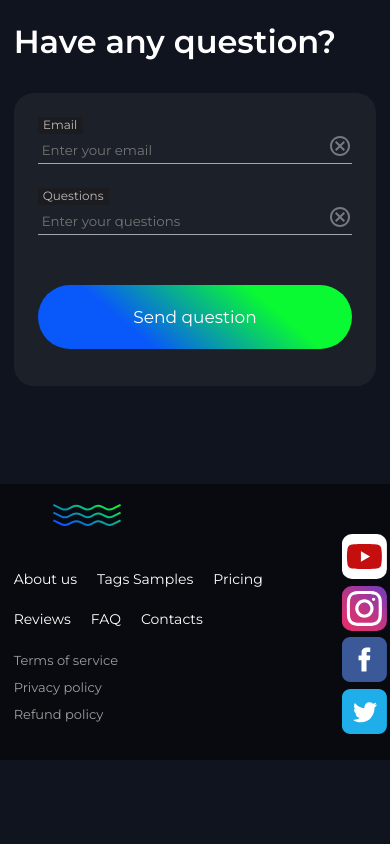
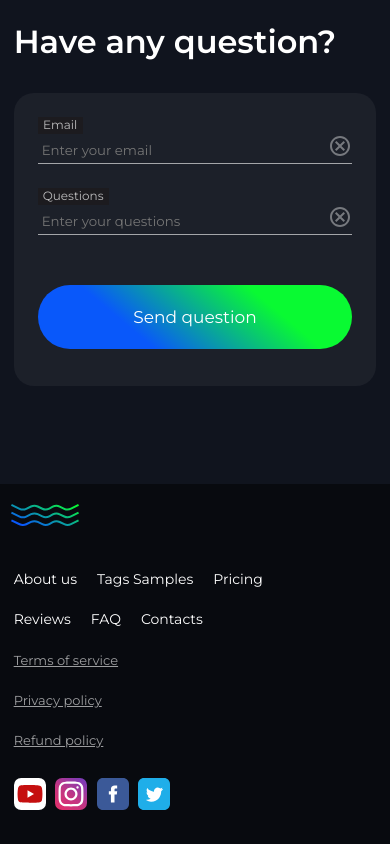
Before and after one commit to DmitryKonovets0/Voice-Tag-Lab, a React (Create React App) app: page / in a window 390 px wide. Shown: the part 7843-8687 px from the top of the page. Before the commit the page ends 8603 px from the top, so only its background shows below. Built offline with nearby package versions, Linux system fonts and the light colour scheme.

Commit message:
Complete media styles in last section

```diff
--- a/src/components/footer/footer-media.scss
+++ b/src/components/footer/footer-media.scss
@@ -100,3 +100,40 @@
     }
   }
 }
+@media (max-width: 425px) {
+  .footer{
+    height: 360px;
+    &__logo{
+      left: 11px;
+    }
+    &__link {
+      &-wrapper {
+      gap: 24px;
+      }
+    }
+    &__social {
+      &-item{
+        width: 32px;
+      }
+      &-wrapper {
+        width: 156px;
+        bottom: 34px;
+        top: auto;
+        left: 14px;
+        right: auto;
+        flex-direction: row;
+        height: auto;
+        transform: none;
+      }
+    }
+    &__text{
+      &_wrapper{
+        .mobile{
+          &:nth-child(1){
+            margin-bottom: 32px;
+          }
+        }
+      }
+    }
+  }
+}
--- a/src/components/footer/footer.scss
+++ b/src/components/footer/footer.scss
@@ -36,6 +36,7 @@
     color: #fff;
     opacity: 0.6;
     font-size: 14px;
+    text-decoration: underline;
   }
 }
 .mobile{
```
